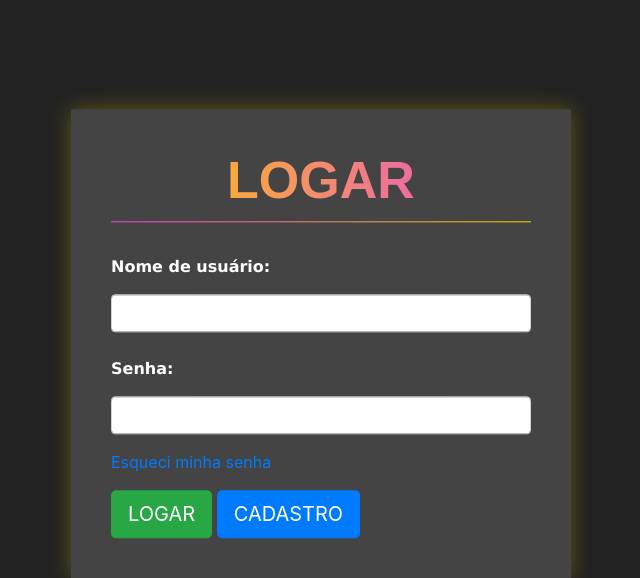
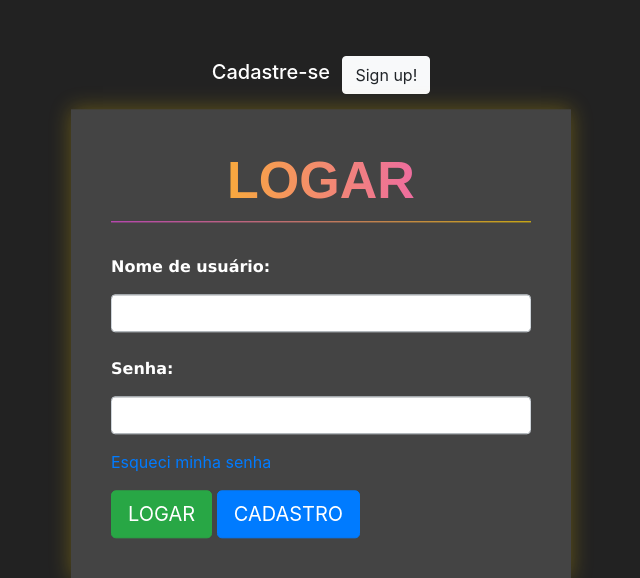
Before and after one commit to jefferson-duarte/Projeto_Jobs_App, a Django app: template autenticacao/templates/logar.html in a window 1280 px wide. Shown: the part 56-634 px from the top of the page, without its empty margins (319-959 px from the left). Run offline with Django 3.2, Linux system fonts and the light colour scheme; the template is opened without the code that fills it, so the values that code supplies are empty.

Commit message:
Adicionado o template footer

```diff
--- a/templates/base.html
+++ b/templates/base.html
@@ -18,11 +18,18 @@
 
     {% include 'partials/_nav.html' %}
     <main class="container mt-4 mb-4">
-      {% block content %} {% endblock %}
+      {% block content %}
+
+
+      {% endblock %}
+
+
     </main>
+
 
     <script src="https://cdn.jsdelivr.net/npm/jquery@3.5.1/dist/jquery.slim.min.js" ></script>
     <script src="https://cdn.jsdelivr.net/npm/bootstrap@4.6.1/dist/js/bootstrap.bundle.min.js"></script>
+    {% include 'partials/_footer.html' %}
 
   </body>
 </html>
--- /dev/null
+++ b/templates/partials/_footer.html
@@ -0,0 +1,19 @@
+<footer class="page-footer font-small unique-color-white pt-4 mb-3" style="padding-left: 0px;">
+    <div class="container">
+
+      <ul class="list-unstyled list-inline text-center py-2">
+        <li class="list-inline-item">
+          <h5 class="mb-1">Cadastre-se</h5>
+        </li>
+        <li class="list-inline-item">
+          <a href="{% url 'login' %}" class="btn btn-light btn-rounded waves-effect waves-light">Sign up!</a>
+        </li>
+      </ul>
+
+    </div>
+
+    <div class="footer-copyright text-center py-3">© 2020 Copyright:
+      <a href="/">jobsapp.com</a>
+    </div>
+
+  </footer>
```
